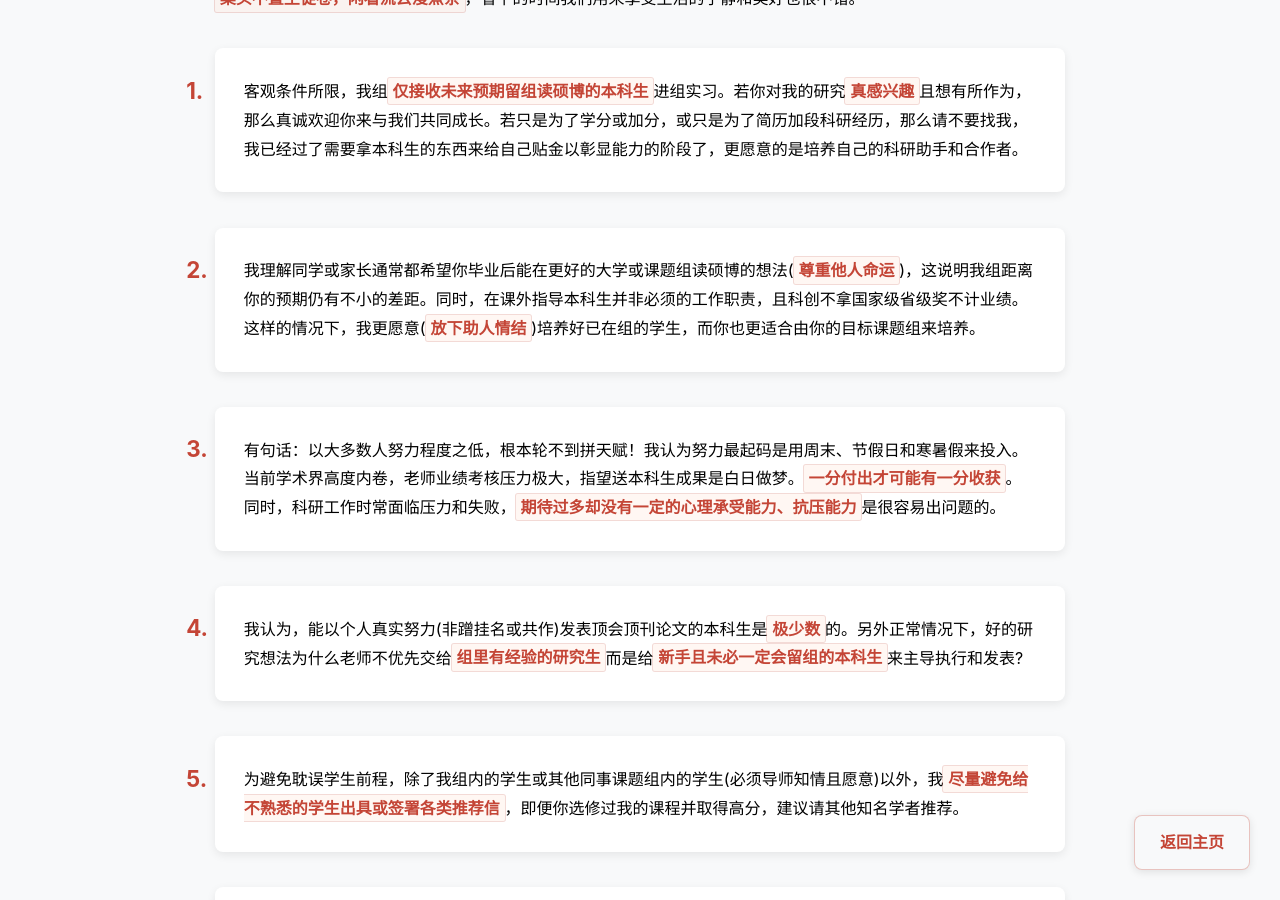
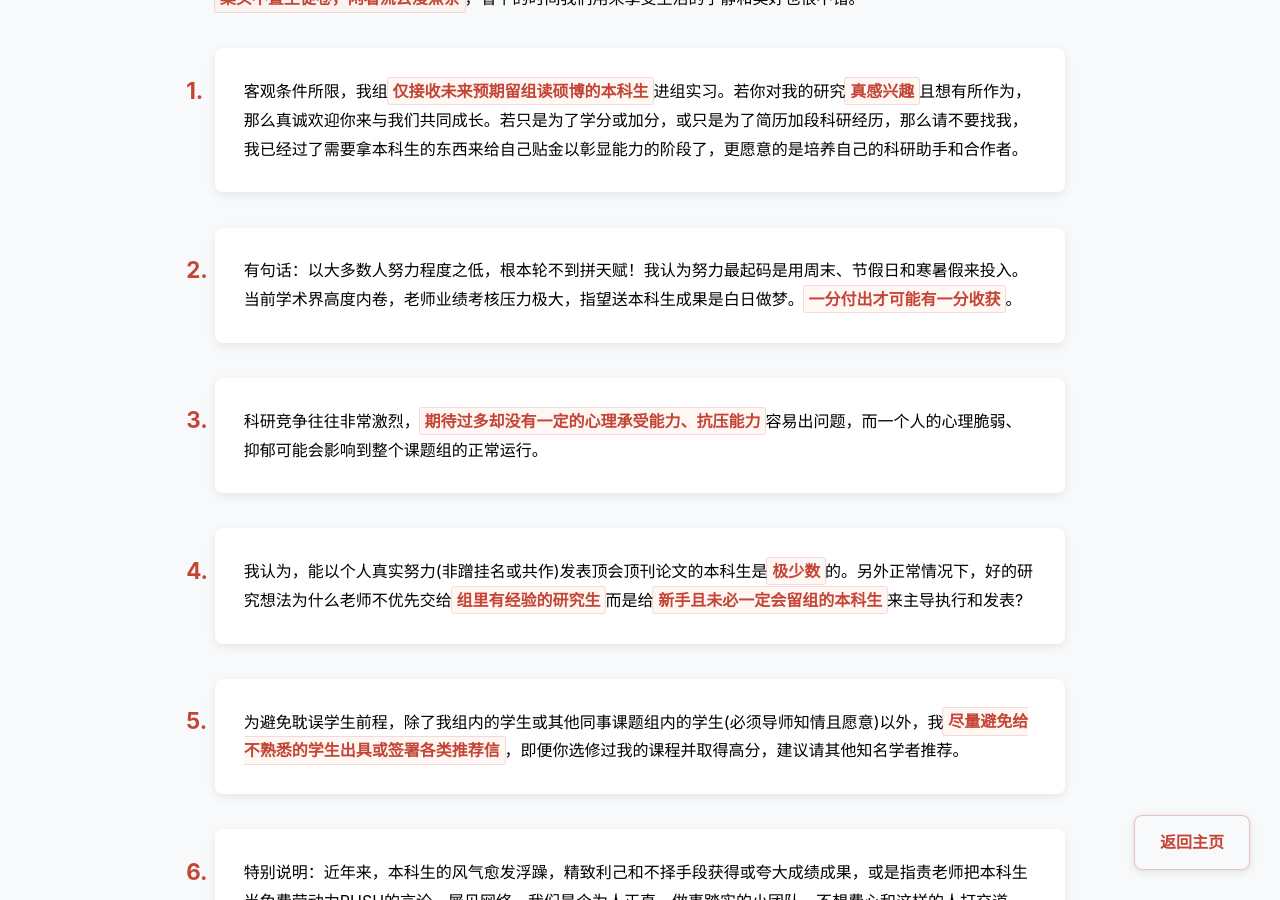
Before and after one commit to fangvv/Homepage, a Jekyll site: the page faq.html, which Jekyll copies as it is, in a window 1280 px wide and 900 px high, scrolled down 334 px. Built offline with Jekyll 4.4.1, drawn with Linux system fonts in a browser that asks for light colours; comment, search, counter and statistics services are not loaded.

Commit message:
update faq

```diff
--- a/faq.html
+++ b/faq.html
@@ -96,9 +96,9 @@ strong:hover {
     <ol>
 <li>客观条件所限，我组<strong>仅接收未来预期留组读硕博的本科生</strong>进组实习。若你对我的研究<strong>真感兴趣</strong>且想有所作为，那么真诚欢迎你来与我们共同成长。若只是为了学分或加分，或只是为了简历加段科研经历，那么请不要找我，我已经过了需要拿本科生的东西来给自己贴金以彰显能力的阶段了，更愿意的是培养自己的科研助手和合作者。</li>
 
-<li>我理解同学或家长通常都希望你毕业后能在更好的大学或课题组读硕博的想法(<strong>尊重他人命运</strong>)，这说明我组距离你的预期仍有不小的差距。同时，在课外指导本科生并非必须的工作职责，且科创不拿国家级省级奖不计业绩。这样的情况下，我更愿意(<strong>放下助人情结</strong>)培养好已在组的学生，而你也更适合由你的目标课题组来培养。</li>
+<li>有句话：以大多数人努力程度之低，根本轮不到拼天赋！我认为努力最起码是用周末、节假日和寒暑假来投入。当前学术界高度内卷，老师业绩考核压力极大，指望送本科生成果是白日做梦。<strong>一分付出才可能有一分收获</strong>。</li>
 
-<li>有句话：以大多数人努力程度之低，根本轮不到拼天赋！我认为努力最起码是用周末、节假日和寒暑假来投入。当前学术界高度内卷，老师业绩考核压力极大，指望送本科生成果是白日做梦。<strong>一分付出才可能有一分收获</strong>。同时，科研工作时常面临压力和失败，<strong>期待过多却没有一定的心理承受能力、抗压能力</strong>是很容易出问题的。</li>
+<li>科研竞争往往非常激烈，<strong>期待过多却没有一定的心理承受能力、抗压能力</strong>容易出问题，而一个人的心理脆弱、抑郁可能会影响到整个课题组的正常运行。</li>
 
 <li>我认为，能以个人真实努力(非蹭挂名或共作)发表顶会顶刊论文的本科生是<strong>极少数</strong>的。另外正常情况下，好的研究想法为什么老师不优先交给<strong>组里有经验的研究生</strong>而是给<strong>新手且未必一定会留组的本科生</strong>来主导执行和发表?</li>
 
```
